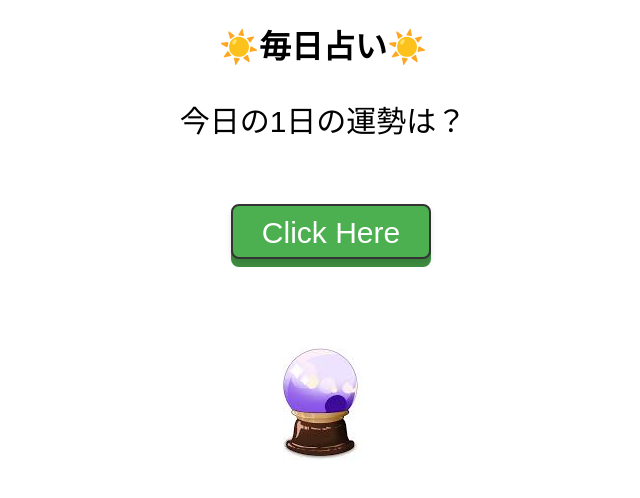
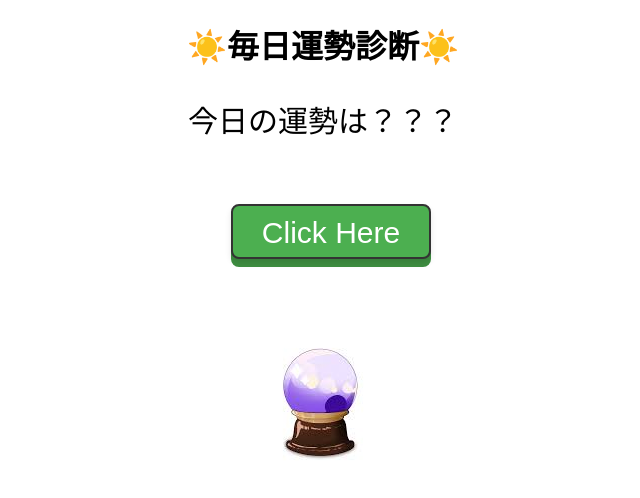
Before and after one commit to z20masa/gs_251121_work, a plain HTML site: page index.html in a window 1280 px wide. Shown: the whole page, without its empty margins (317-957 px from the left). Drawn offline with nearby package versions, Linux system fonts and the light colour scheme.

Commit message:
最終チェック

```diff
--- a/index.html
+++ b/index.html
@@ -3,7 +3,7 @@
 <head>
     <meta charset="UTF-8">
     <meta name="viewport" content="width=device-width, initial-scale=1.0">
-    <title>毎日運勢占い</title>
+    <title>毎日運勢診断</title>
    <link rel="stylesheet" href="./css/style.css">
 
 </head>
@@ -13,8 +13,8 @@
 
   <header id="header">
 
-    <h1 class="a">☀️毎日占い☀️</h1>
-    <p class="m1">今日の1日の運勢は？</p>
+    <h1 class="a">☀️毎日運勢診断☀️</h1>
+    <p class="m1">今日の運勢は？？？</p>
 
     <div class="center-container">
       <button class="b" id="clickButton">Click Here</button>
```
Also changed, not shown: 1 other file.
